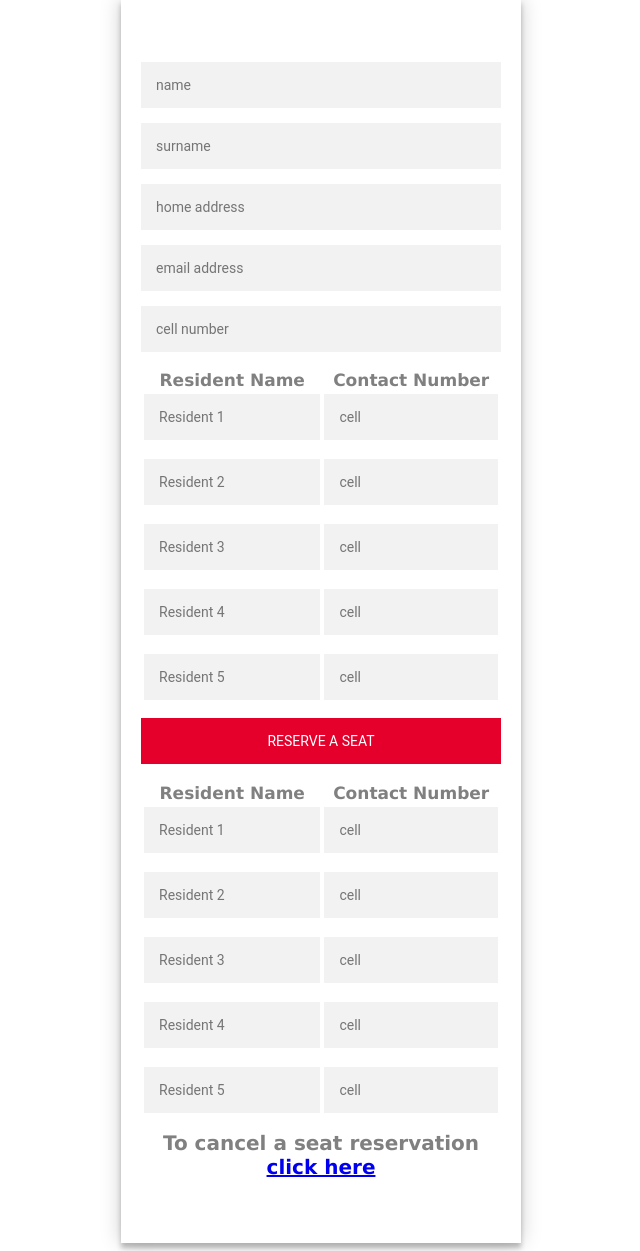
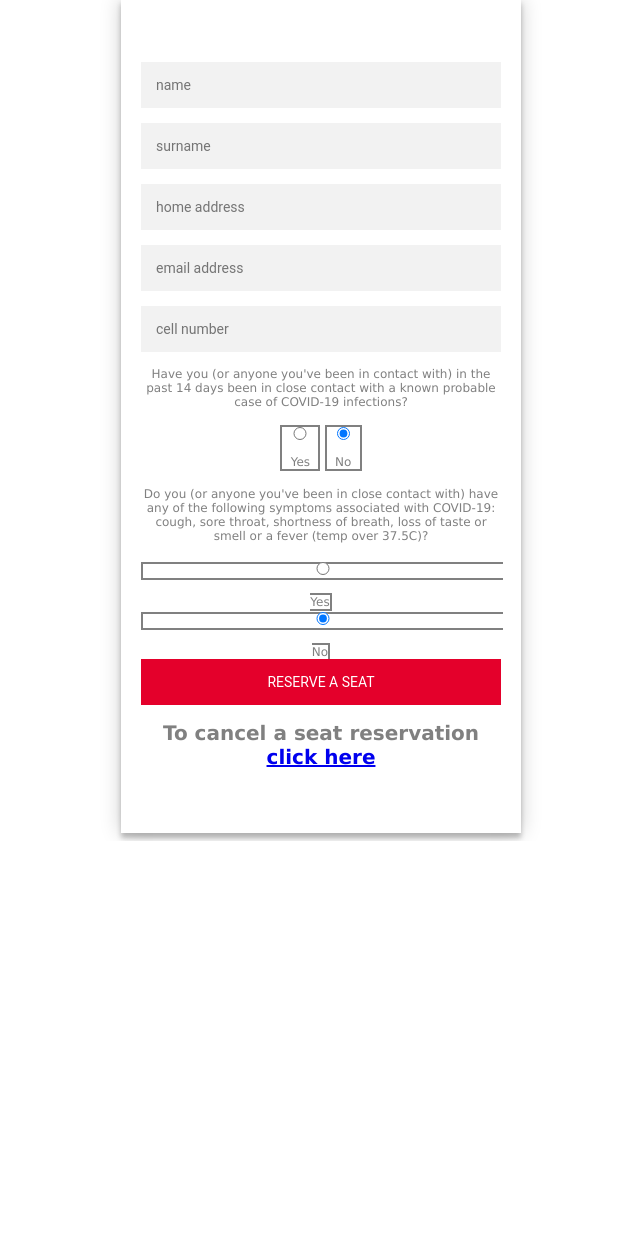
Before and after one commit to isicaka/churchbookings, a PHP site: page / in a window 1280 px wide. Shown: the part 212-1463 px from the top of the page, without its empty margins (319-959 px from the left). After the commit the page ends 1053 px from the top, so only its background shows below. Run offline with PHP 8.4, Linux system fonts and the light colour scheme.

Commit message:
removed residents; include health qsxns; new db fields

```diff
--- a/cancelbooking.php
+++ b/cancelbooking.php
@@ -24,7 +24,8 @@
             }
         } else {
             //$message = "Failed to cancel the reservation. Please contact administrator" . $sqlDelete . "<br>" . $conn->error;
-        }   $message = "Failed to cancel the reservation. Please contact administrator";
+           $message = "Failed to cancel the reservation. Please contact administrator";
+        }
     }
 
     $conn->close();
--- a/css/loginform.css
+++ b/css/loginform.css
@@ -35,6 +35,18 @@
   padding: 15px;
   box-sizing: border-box;
   font-size: 14px;
+}
+
+.form div label {
+  text-align: center;
+  border: 2px solid;
+
+  /*display: inline-block;*/
+  /*margin-left: 100px;
+  /*padding: 5px;*/
+
+  /*background: #E4002B;*/
+
 }
 
 .form button {
--- a/index.php
+++ b/index.php
@@ -20,72 +20,74 @@
     <div class="text"><h1>Bethesda Methodist Mission</h1></div>
     <div class="form">
         <form action="reservations" method="POST">
-
             <input type="text" placeholder="name" name="firstname" id="firstname" required/>
             <input type="text" placeholder="surname" name="lastname" id="lastname" required/>
             <input type="text" placeholder="home address" name="homeaddress" id="homeaddress" required/>
             <input type="email" placeholder="email address" name="email" id="email" required/>
             <input type="text" placeholder="cell number" name="cell" id="cell" required/>
-            <table>
+            <!--<input type="radio" value="Yes" name="symptomsyes" id="Yes" required/><label for="Yes">Yes</label>
+
+
+            <input type="text" placeholder="Have you (or anyone you've been in contact with) in the past 14 days been in close contact with a known probable case of COVID-19 infections?" name="question1" id="question1" readonly/> -->
+            <div>
+            <div style="font-family: verdana; font-weight: normal; color: #808080; font-size: 12px">Have you (or anyone you've been in contact with) in the past 14 days been in close contact with a known probable case of COVID-19 infections? </div>
+            <p></p>
+            <label style="display: inline-block; margin: auto; font-family: verdana; font-weight: normal; font-size: 12px; color: #808080">
+                <input type="radio" value="Yes" name="radio_q1"/>  Yes
+            </label>
+            <label style="display: inline-block; margin: auto; font-family: verdana; font-weight: normal; font-size: 12px; color: #808080">
+                <input type="radio" value="No" name="radio_q1" checked/>  No
+            </label>
+            </div>
+            <p></p>
+
+            <div>
+            <div style="font-family: verdana; font-weight: normal; color: #808080; font-size: 12px">Do you (or anyone you've been in close contact with)
+            have any of the following symptoms associated with COVID-19: cough, sore throat, shortness of breath,
+            loss of taste or smell or a fever (temp over 37.5C)? </div>
+            <p></p>
+            <label style="font-family: verdana; font-weight: normal; font-size: 12px; color: #808080">
+                <input type="radio" value="Yes" name="radio_q2"/>  Yes
+            </label>
+            <label style="font-family: verdana; font-weight: normal; font-size: 12px; color: #808080">
+                <input type="radio" value="No" name="radio_q2" checked/>  No
+            </label>
+            </div>
+
+
+
+           <!-- <table>
                 <tr>
                     <th style="font-family: verdana; font-weight: bold; color: #808080; font-size: 17px">Resident Name</th>
                     <th style="font-family: verdana; font-weight: bold; color: #808080; font-size: 17px">Contact Number</th>
                 </tr>
                 <tr>
-                    <td><input type="text" placeholder="Resident 1" name="person1" id="person1" /></td>
+                    <td><input type="text" placeholder="Resident" name="person1" id="person1" /></td>
                     <td><input type="text" placeholder="cell" name="cell1" id="cell1" /></td>
                 </tr>
                 <tr>
-                    <td><input type="text" placeholder="Resident 2" name="person2" id="person2" /></td>
+                    <td><input type="text" placeholder="Resident" name="person2" id="person2" /></td>
                     <td><input type="text" placeholder="cell" name="cell2" id="cell2" /></td>
                 </tr>
                 <tr>
-                    <td><input type="text" placeholder="Resident 3" name="person3" id="person3" /></td>
+                    <td><input type="text" placeholder="Resident" name="person3" id="person3" /></td>
                     <td><input type="text" placeholder="cell" name="cell3" id="cell3" /></td>
                 </tr>
                 <tr>
-                    <td><input type="text" placeholder="Resident 4" name="person4" id="person4" /></td>
+                    <td><input type="text" placeholder="Resident" name="person4" id="person4" /></td>
                     <td><input type="text" placeholder="cell" name="cell4" id="cell4" /></td>
                 </tr>
                 <tr>
-                    <td><input type="text" placeholder="Resident 5" name="person5" id="person5" /></td>
+                    <td><input type="text" placeholder="Resident" name="person5" id="person5" /></td>
                     <td><input type="text" placeholder="cell" name="cell5" id="cell5" /></td>
                 </tr>
-            </table>
+            </table> -->
             <button type="submit" name="book_btn">Reserve a seat</button>
             <p></p>
             <p></p>
 
         </form>
-        <form action="reservations" method="POST">
-        <table>
-                <tr>
-                    <th style="font-family: verdana; font-weight: bold; color: #808080; font-size: 17px">Resident Name</th>
-                    <th style="font-family: verdana; font-weight: bold; color: #808080; font-size: 17px">Contact Number</th>
-                </tr>
-                <tr>
-                    <td><input type="text" placeholder="Resident 1" name="person1" id="person1" /></td>
-                    <td><input type="text" placeholder="cell" name="cell1" id="cell1" /></td>
-                </tr>
-                <tr>
-                    <td><input type="text" placeholder="Resident 2" name="person2" id="person2" /></td>
-                    <td><input type="text" placeholder="cell" name="cell2" id="cell2" /></td>
-                </tr>
-                <tr>
-                    <td><input type="text" placeholder="Resident 3" name="person3" id="person3" /></td>
-                    <td><input type="text" placeholder="cell" name="cell3" id="cell3" /></td>
-                </tr>
-                <tr>
-                    <td><input type="text" placeholder="Resident 4" name="person4" id="person4" /></td>
-                    <td><input type="text" placeholder="cell" name="cell4" id="cell4" /></td>
-                </tr>
-                <tr>
-                    <td><input type="text" placeholder="Resident 5" name="person5" id="person5" /></td>
-                    <td><input type="text" placeholder="cell" name="cell5" id="cell5" /></td>
-                </tr>
-            </table>
 
-        </form>
 
         <div style="font-family: verdana; font-weight: bold; color: #808080; font-size: 20px">To cancel a seat reservation <a href="cancelbooking">click here</a></div>
     </div>
```
Also changed, not shown: reservations.php (+26 -9 lines).
